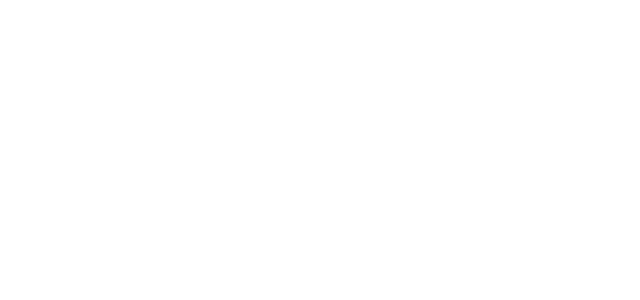
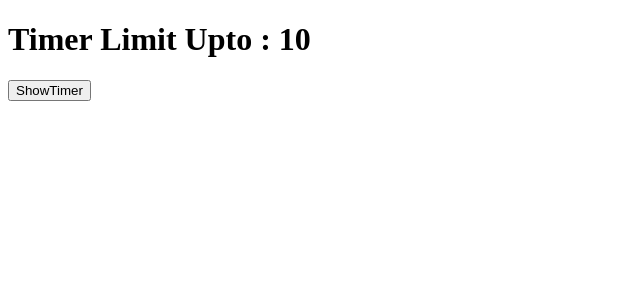
Before and after one commit to EY-Vignesh-R/react-starter-project, a React (Create React App) app: page /fifthTask in a window 1280 px wide. Shown: the top 300 px of the page, without its empty margins (0-640 px from the left). Built offline with nearby package versions, Linux system fonts and the light colour scheme.

Commit message:
Regular Updates

```diff
--- a/package.json
+++ b/package.json
@@ -3,11 +3,14 @@
   "version": "0.1.0",
   "private": true,
   "dependencies": {
+    "@reduxjs/toolkit": "^1.9.3",
     "@testing-library/jest-dom": "^5.16.5",
     "@testing-library/react": "^13.4.0",
     "@testing-library/user-event": "^13.5.0",
     "react": "^18.2.0",
     "react-dom": "^18.2.0",
+    "react-redux": "^8.0.5",
+    "react-router-dom": "^6.8.1",
     "react-scripts": "5.0.1",
     "web-vitals": "^2.1.4"
   },
--- a/src/App.js
+++ b/src/App.js
@@ -1,19 +1,9 @@
-import FirstTask from "./components/FirstTask/FirstTask";
-import SecondTask from "./components/SecondTask/SecondTask";
-import ThirdTask from "./components/ThirdTask/ThirdTask";
-import FourthTask from "./components/FourthTask/FourthTask";
-import FifthTask from "./components/FifthTask/FifthTask";
-
+import Routing from "./components/Routing/Routing";
 function App() {
   return (
-    <div>
-      {/* <FirstTask/> */}
-      {/* <SecondTask/> */}
-      {/* <ThirdTask/> */}
-      {/* <FourthTask/> */}
-      {/* <FifthTask/> */}
-    </div>
-  );
+  <Routing />
+
+  )
 }
 
 export default App;
--- /dev/null
+++ b/src/components/Routing/Routing.js
@@ -0,0 +1,18 @@
+import { Route,Routes } from "react-router-dom";
+import FifthTask from "../FifthTask/FifthTask";
+import FirstTask from "../FirstTask/FirstTask";
+import FourthTask from "../FourthTask/FourthTask";
+import SecondTask from "../SecondTask/SecondTask";
+import ThirdTask from "../ThirdTask/ThirdTask";
+const Routing=(props)=>{
+return(
+<Routes>
+    <Route path={props.path} element={<FirstTask/>}/>
+    <Route path="/secondTask" element={<SecondTask/>}/>
+    <Route path="/thirdTask" element={<ThirdTask/>}/>
+    <Route path="/fourthTask" element={<FourthTask/>}/>
+    <Route path="/fifthTask" element={<FifthTask/>}/>
+</Routes>
+)
+}
+export default Routing
--- a/src/index.js
+++ b/src/index.js
@@ -1,17 +1,31 @@
-import React from 'react';
-import ReactDOM from 'react-dom/client';
-import './index.css';
-import App from './App';
-import reportWebVitals from './reportWebVitals';
+// import React from 'react';
+// import ReactDOM from 'react-dom/client';
+// import './index.css';
+// import App from './App';
+// import reportWebVitals from './reportWebVitals';
 
-const root = ReactDOM.createRoot(document.getElementById('root'));
+// const root = ReactDOM.createRoot(document.getElementById('root'));
+// root.render(
+//   <React.StrictMode>
+//     <App />
+//   </React.StrictMode>
+// );
+
+// // If you want to start measuring performance in your app, pass a function
+// // to log results (for example: reportWebVitals(console.log))
+// // or send to an analytics endpoint. Learn more: https://bit.ly/CRA-vitals
+// reportWebVitals();
+
+import { createRoot } from "react-dom/client";
+import { BrowserRouter } from "react-router-dom";
+
+import App from "./App";
+
+const rootElement = document.getElementById("root");
+const root = createRoot(rootElement);
+
 root.render(
-  <React.StrictMode>
-    <App />
-  </React.StrictMode>
+  <BrowserRouter>
+      <App />
+  </BrowserRouter>
 );
-
-// If you want to start measuring performance in your app, pass a function
-// to log results (for example: reportWebVitals(console.log))
-// or send to an analytics endpoint. Learn more: https://bit.ly/CRA-vitals
-reportWebVitals();
```
Also changed, not shown: 1 other file (tests, documents, lock files or other folders).
